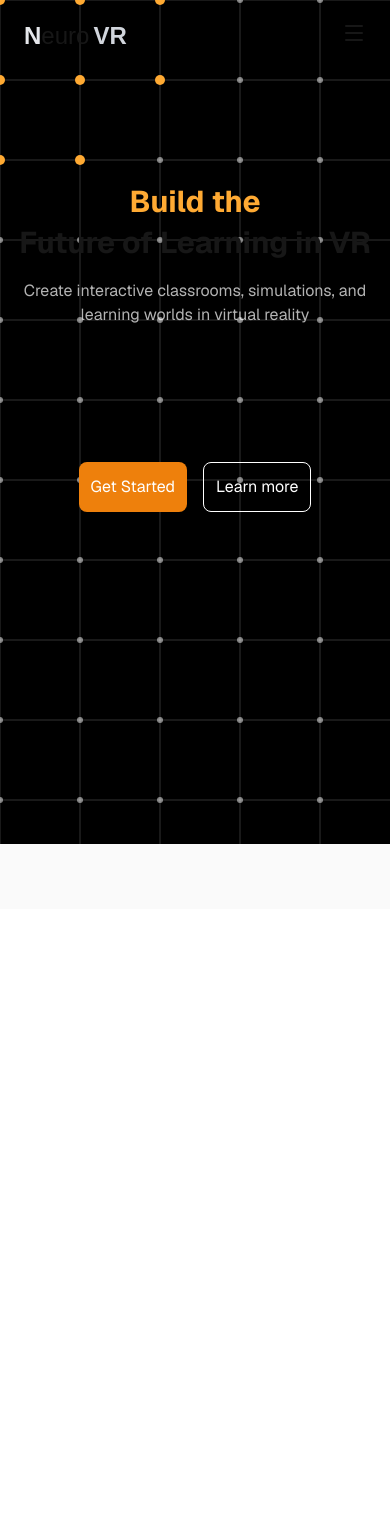
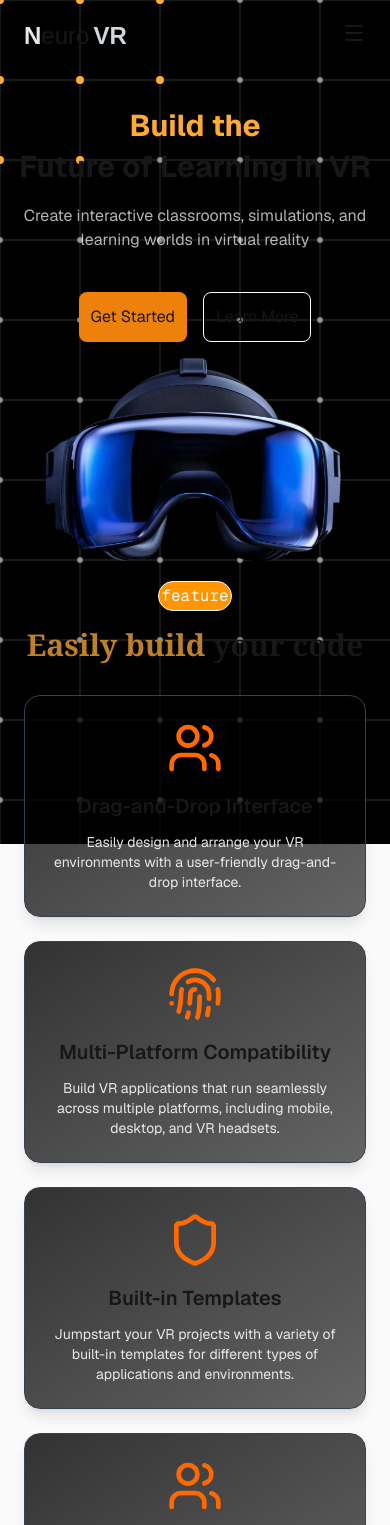
Before and after one commit to wahb-amir/VR, a Next.js app: page / in a window 390 px wide. Shown: the top 1525 px of the page. Before the commit the page ends 1025 px from the top, so only its background shows below. Built offline with nearby package versions, Linux system fonts and the light colour scheme.

Commit message:
feature section adn vr

```diff
--- a/app/Components/Background.js
+++ b/app/Components/Background.js
@@ -69,8 +69,8 @@ export default function Background() {
                 key={`c-${x}-${y}`}
                 cx={cx}
                 cy={cy}
-                r={near ? 5 : 3}
-                fill={near ? "#ffaa33" : "rgba(255,255,255,0.5)"}
+                r={near ? 4 : 3}
+                fill={near ? "#ffaa30" : "rgba(255,255,255,0.5)"}
               />
             );
           })
--- /dev/null
+++ b/app/Components/Feature.js
@@ -0,0 +1,71 @@
+import React from "react";
+import { FingerprintPattern, Shield, Users, Globe } from "lucide-react";
+import { Power } from "lucide-react";
+const Feature = () => {
+  const features = [
+    {
+      heading: "Drag-and-Drop Interface",
+      desc: "Easily design and arrange your VR environments with a user-friendly drag-and-drop interface.",
+      icon: Users,
+    },
+    {
+      heading: "Multi-Platform Compatibility",
+      desc: "Build VR applications that run seamlessly across multiple platforms, including mobile, desktop, and VR headsets.",
+      icon: FingerprintPattern,
+    },
+    {
+      heading: "Built-in Templates",
+      desc: "Jumpstart your VR projects with a variety of built-in templates for different types of applications and environments.",
+      icon: Shield,
+    },
+    {
+      heading: "Real-Time Preview",
+      desc: "Preview your VR application in real-time as you make changes, allowing for quick iterations and adjustments.",
+      icon: Users,
+    },
+    {
+      heading: "Collaboration Tools",
+      desc: "Work together with your team in real-time on VR projects, enabling seamless collaboration and idea sharing.",
+      icon: Power,
+    },
+    {
+      heading: "Analytics Dashboard",
+      desc: 'Gain valuable insights into user interactions and behavior within your VR applications with an integrated analytics dashboard."',
+      icon: Globe,
+    },
+  ];
+  return (
+    <>
+      <p className="text-white z-10 border bg-[#ff9500] p-0.5 rounded-full font-mono mb-2">
+        feature
+      </p>
+      <h1 className="flex space-x-2 text-3xl font-semibold font-serif mt-2 mb-2">
+        <p className="text-[#be8029]">Easily build</p>
+        <p> your code</p>
+      </h1>
+      <main className="grid grid-cols-1 sm:grid-cols-2 md:grid-cols-3 gap-6 p-6  justify-items-center left-1/2 transform ">
+
+  {features.map((feature, index) => {
+    const Icon = feature.icon;
+    return (
+      <div
+        key={index}
+        className="flex flex-col items-center text-center p-6 border border-gray-700 rounded-2xl bg-gradient-to-br from-black/80 to-black/60 shadow-lg hover:scale-105 transition-transform duration-300"
+      >
+
+        <Icon className="w-14 h-14 mb-4 text-orange-500" />
+
+        <h3 className="text-xl font-semibold mb-3">{feature.heading}</h3>
+
+
+        <p className="text-sm text-gray-200 max-w-xs">{feature.desc}</p>
+      </div>
+    );
+  })}
+</main>
+
+    </>
+  );
+};
+
+export default Feature;
--- a/app/Components/Hero.js
+++ b/app/Components/Hero.js
@@ -5,20 +5,22 @@ import React from "react";
 const Hero = () => {
   return (
     <>
-      <header className="absolute z-2 flex flex-col md:flex-row mt-10 max-w-screen h-screen overflow-y-hidden md:justify-between md:items-start items-center gap-y-6 md:gap-x-12 top-1/6 px-4 md:px-12">
+    <div className="z-10 flex flex-col items-center md:items-start gap-y-4 mt-10 mb-auto left-1/2 top-1/2 transform ">
+
+      <header >
         <div className="flex flex-col items-center md:items-start gap-y-4">
           <h1 className="text-3xl sm:text-4xl md:text-5xl font-bold text-center md:text-left leading-snug">
             <span className="text-[#FFAA33] block text-center">Build the</span>
             <span className="block text-center">Future of Learning in VR</span>
           </h1>
-          <h2 className="text-white/70 text-md sm:text-lg md:text-xl text-center md:text-left max-w-lg text-center">
+          <h2 className="text-white/70 text-md sm:text-lg md:text-xl text-center md:text-left max-w-lg ">
             Create interactive classrooms, simulations, and learning worlds in
             virtual reality
           </h2>
         </div>
       </header>
 
-      <main className="text-white flex justify-center items-center mt-6">
+       <main className="relative z-10 flex justify-center items-center mt-6 m-auto">
         <div className="flex gap-4">
           <button className="p-3 rounded-lg bg-[#ee800c] cursor-pointer active:scale-90 transition-all duration-100">
             Get Started
@@ -29,16 +31,9 @@ const Hero = () => {
         </div>
       </main>
 
-      <main className="text-white flex absolute z-2 justify-center items-center w-full ">
-        <div className="flex justify-between">
-          <button className="text-white p-3 m-2 rounded-lg bg-[#ee800c] cursor-pointer active:scale-90 duration-100 transition-all  ">
-            Get Started
-          </button>
-          <button className="text-white p-3 m-2 rounded-lg border bg-transparent cursor-pointer active:scale-90 duration-100 transition-all  ">
-            Learn more
-          </button>
-        </div>
-      </main>
+       </div>
+
+
     </>
   );
 };
--- a/app/Components/Navbar.js
+++ b/app/Components/Navbar.js
@@ -116,7 +116,6 @@ const Navbar = () => {
                 </li>
               ))}
 
-              {/* Contact Button */}
               <button className="mt-4 bg-white text-black rounded-full px-6 py-2 hover:bg-gray-200 transition-all duration-150 active:scale-95">
                 Contact Us
               </button>
@@ -124,6 +123,7 @@ const Navbar = () => {
           </>
         )}
       </nav>
+
     </>
   );
 };
--- /dev/null
+++ b/app/Components/Vr.js
@@ -0,0 +1,62 @@
+"use client";
+import React, { useEffect, useRef, useState } from "react";
+import Image from "next/image";
+
+const Main = () => {
+  const imageRef = useRef(null);
+  const [scrollY, setScrollY] = useState(0);
+  const [currentX, setCurrentX] = useState(0);
+
+  useEffect(() => {
+    const handleScroll = () => setScrollY(window.scrollY)
+    window.addEventListener('scroll', handleScroll)
+
+    let animationFrame
+
+    const animate = () => {
+      if (imageRef.current) {
+        const maxMove = 300
+        const targetX = Math.min(scrollY, maxMove)
+        console.log(targetX)
+        //180 offset for the image width
+        if((targetX)>window.innerWidth-180){
+          return
+
+        }
+        setCurrentX(prev => {
+          const nextX = prev + (targetX - prev) * 0.1
+          imageRef.current.style.transform = `translateX(${nextX}px)`
+          return nextX
+        })
+
+        // Optional: fade in text after scrolling a bit
+
+      }
+
+      animationFrame = requestAnimationFrame(animate)
+    }
+
+    animate()
+
+    return () => {
+      window.removeEventListener('scroll', handleScroll)
+      cancelAnimationFrame(animationFrame)
+    }
+  }, [scrollY])
+  return (
+<div className="z-10 text-white p-4">
+
+
+    <div
+      ref={imageRef}
+      className="relative  flex justify-center items-center"
+      style={{ transform: "translateX(-70px)" }}
+    >
+      <Image src="/vr.png" alt="vr image" width={300} height={100}  />
+    </div>
+</div>
+
+  );
+};
+
+export default Main;
--- a/app/page.js
+++ b/app/page.js
@@ -1,8 +1,14 @@
 import Hero from "./Components/Hero";
+import Vr from "./Components/Vr";
+import Feature from "./Components/Feature";
 export default function Home() {
   return (
-    <div className="flex min-h-screen items-center justify-center bg-zinc-50 font-sans dark:bg-black">
-     <Hero/>
+    <div className="flex min-h-screen justify-center bg-zinc-50 font-sans dark:bg-black">
+      <div className="flex flex-col justify-center items-center  z-10 mb-auto">
+        <Hero />
+        <Vr />
+        <Feature/>
+      </div>
     </div>
   );
 }
```
